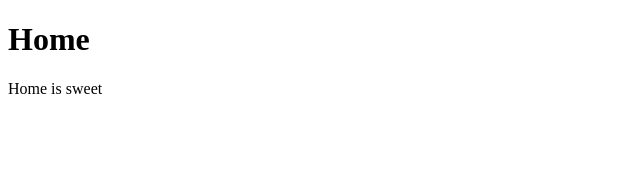
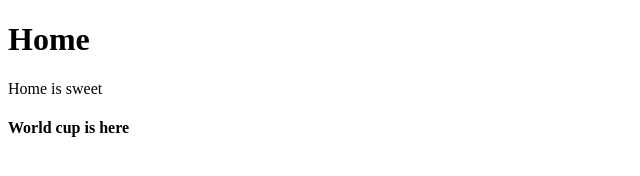
Before and after one commit to Stevenkwizera06/Git-exercise, a plain HTML site: page home.html in a window 1280 px wide. Shown: the whole page, without its empty margins (0-640 px from the left). Drawn offline with Linux system fonts and the light colour scheme.

Commit message:
added changes on main branch

```diff
--- a/home.html
+++ b/home.html
@@ -9,5 +9,6 @@
 <body>
     <h1>Home</h1>
     <p>Home is sweet</p>
+    <h4>World cup is here</h4>
 </body>
 </html>
```
Also changed, not shown: 1 other file.
